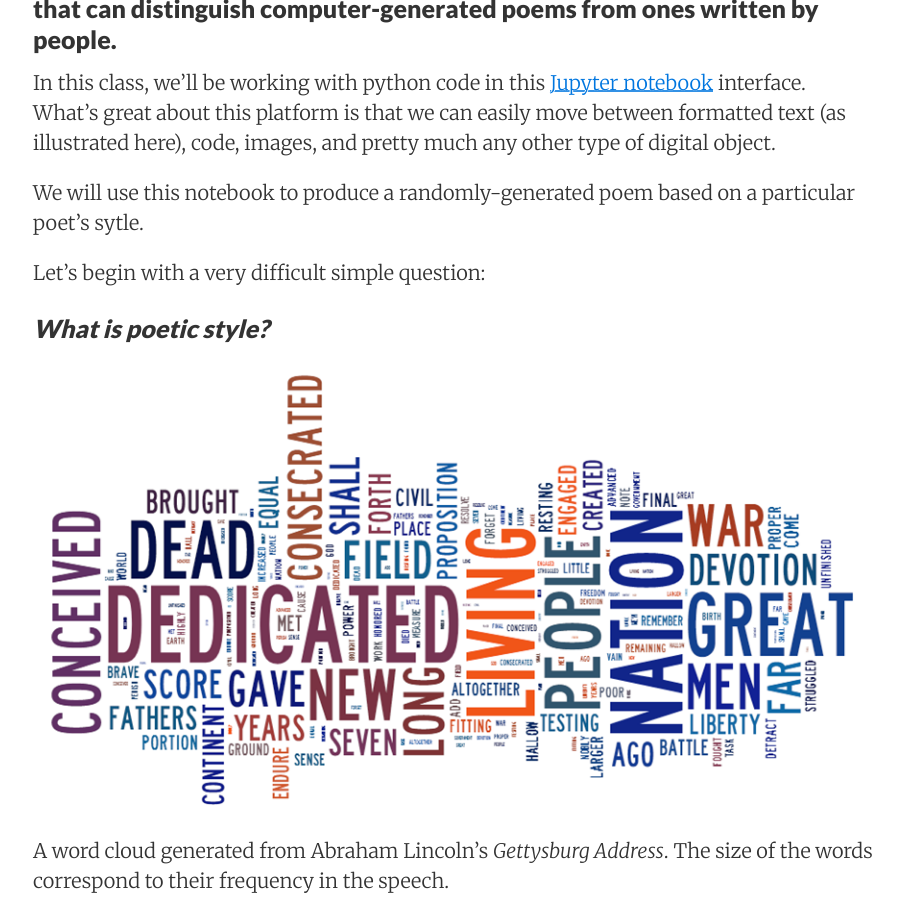
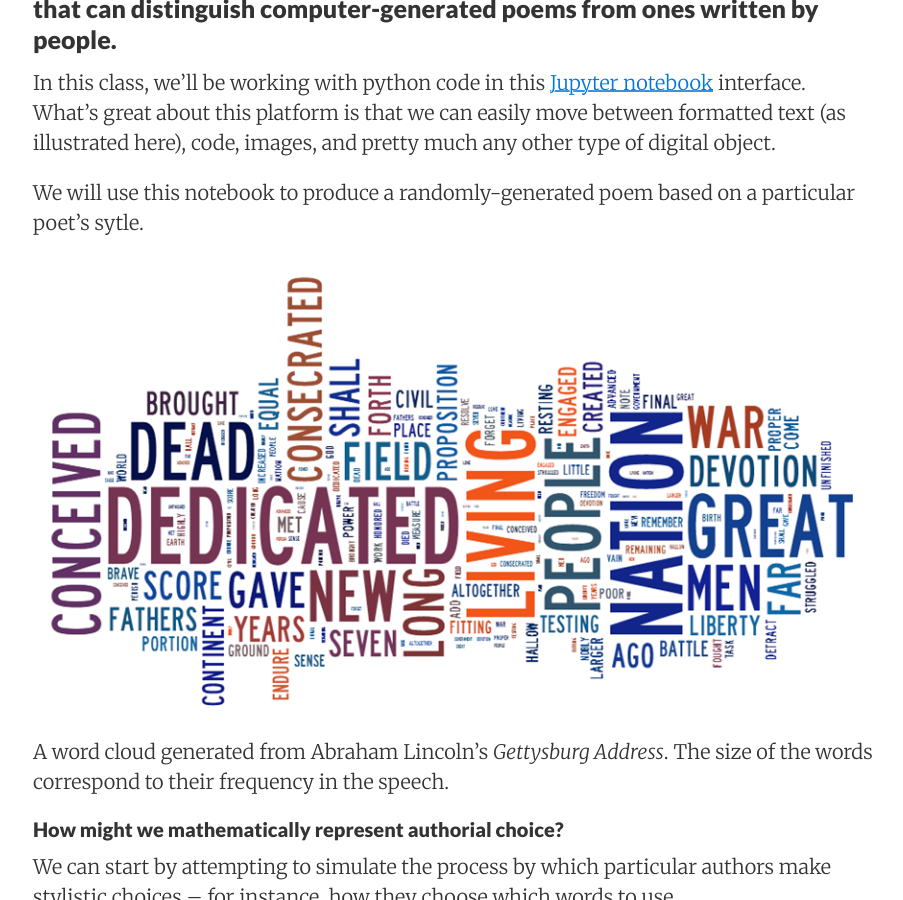
Before and after one commit to collinjennings/newSite, a Jekyll site: the page built from _posts/2016-10-31-2016-text-generation.markdown, in a window 1280 px wide and 900 px high, scrolled down 721 px. Shown: the whole window, without its empty margins (187-1090 px from the left). Built offline with Jekyll 4.4.1, drawn with Linux system fonts in a browser that asks for light colours.

Commit message:
update language

```diff
--- a/_posts/2016-10-31-2016-text-generation.markdown
+++ b/_posts/2016-10-31-2016-text-generation.markdown
@@ -13,10 +13,6 @@ The question of what constitutes poetic style has and will continue to produce v
 In this class, we'll be working with python code in this <a href="http://jupyter.org">Jupyter notebook</a> interface. What's great about this platform is that we can easily move between formatted text (as illustrated here), code, images, and pretty much any other type of digital object.
 
 We will use this notebook to produce a randomly-generated poem based on a particular poet's sytle.
-
-Let's begin with a very difficult simple question:
-### *What is poetic style?*
-
 
 ![lincolnCloud]({{site.baseurl}}/assets/wordCloud.png)
 A word cloud generated from Abraham Lincoln's *Gettysburg Address*. The size of the words correspond to their frequency in the speech.
```
